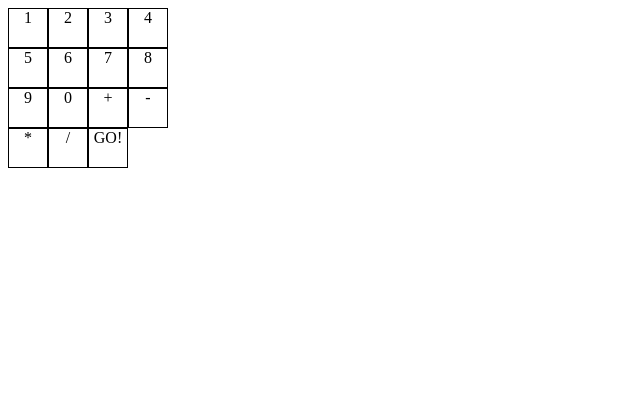
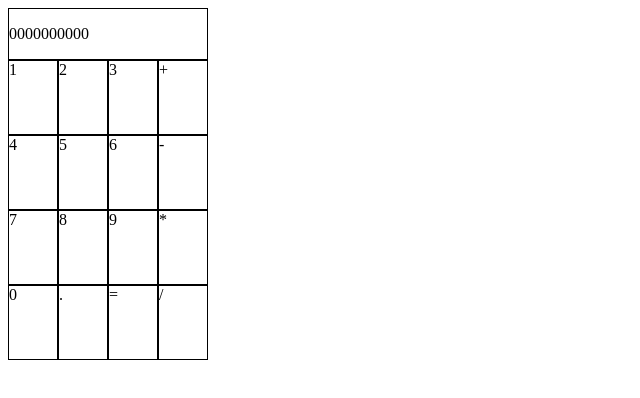
Before and after one commit to xandora/top-calculator, a website: page index.html in a window 1280 px wide. Shown: the whole page, without its empty margins (0-640 px from the left). Drawn offline with Linux system fonts and the light colour scheme.

Commit message:
Move display above keypad, implement basic grid for keys

```diff
--- a/index.html
+++ b/index.html
@@ -8,22 +8,27 @@
     <link rel="stylesheet" href="style.css">
 </head>
 <body>
-    <div class="container">
-        <div class="keypad">1</div>
-        <div class="keypad">2</div>
-        <div class="keypad">3</div>
-        <div class="keypad">4</div>
-        <div class="keypad">5</div>
-        <div class="keypad">6</div>
-        <div class="keypad">7</div>
-        <div class="keypad">8</div>
-        <div class="keypad">9</div>
-        <div class="keypad">0</div>
-        <div class="keypad">+</div>
-        <div class="keypad">-</div>
-        <div class="keypad">*</div>
-        <div class="keypad">/</div>
-        <div class="keypad">GO!</div>
+    <div id="display">
+        <p id="digits">0000000000</p>
     </div>
+    <div id="container">
+        <div id="1">1</div>
+        <div id="2">2</div>
+        <div id="3">3</div>
+        <div id="4">4</div>
+        <div id="5">5</div>
+        <div id="6">6</div>
+        <div id="7">7</div>
+        <div id="8">8</div>
+        <div id="9">9</div>
+        <div id="0">0</div>
+        <div id="dot">.</div>
+        <div id="plus">+</div>
+        <div id="minus">-</div>
+        <div id="times">*</div>
+        <div id="divide">/</div>
+        <div id="equals">=</div>
+    </div>
+    <script src="calculator.js"></script>
 </body>
 </html>
--- a/style.css
+++ b/style.css
@@ -1,10 +1,41 @@
-.container {
+#container {
+    width: 200px;
+    height: 300px;
     display: grid;
-    grid-template-columns: 40px 40px 40px 40px ;
-    grid-template-rows: 40px 40px 40px 40px ;
+    grid-template-columns: repeat(4, 1fr);
 }
 
-.keypad {
+#container > div {
     border: 1px solid black;
-    text-align: center;
 }
+
+#display {
+    width: 198px;
+    border: 1px solid black;
+    grid-area: screen;
+}
+
+#plus {
+    grid-row-start: 1;
+    grid-column-start: 4;
+}
+
+#minus {
+    grid-row-start: 2;
+    grid-column-start: 4;
+}
+
+#times {
+    grid-row-start: 3;
+    grid-column-start: 4;
+}
+
+#divide {
+    grid-row-start: 4;
+    grid-column-start: 4;
+}
+
+#equals {
+    grid-row-start: 4;
+    grid-column-start: 3;
+}
```
